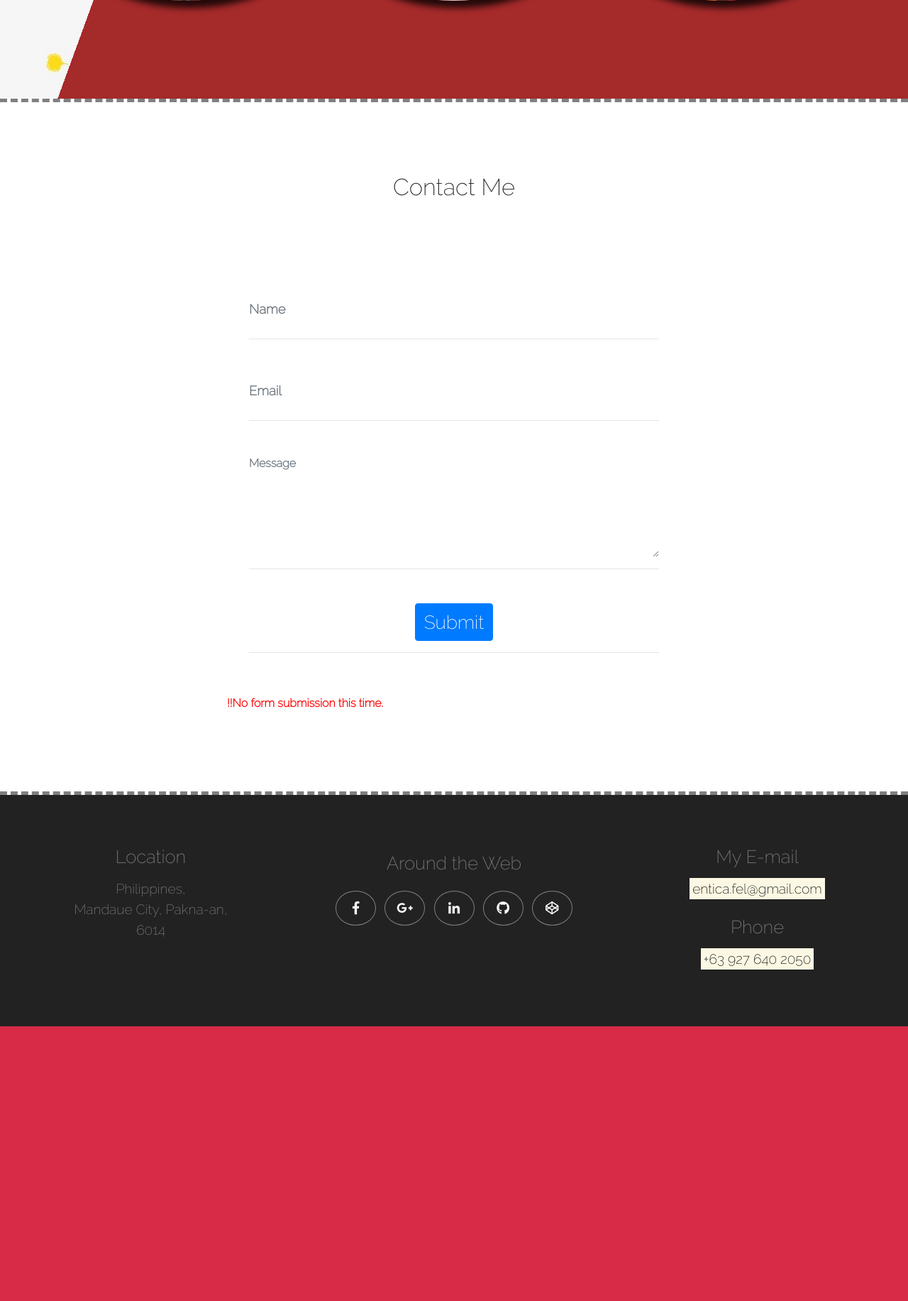
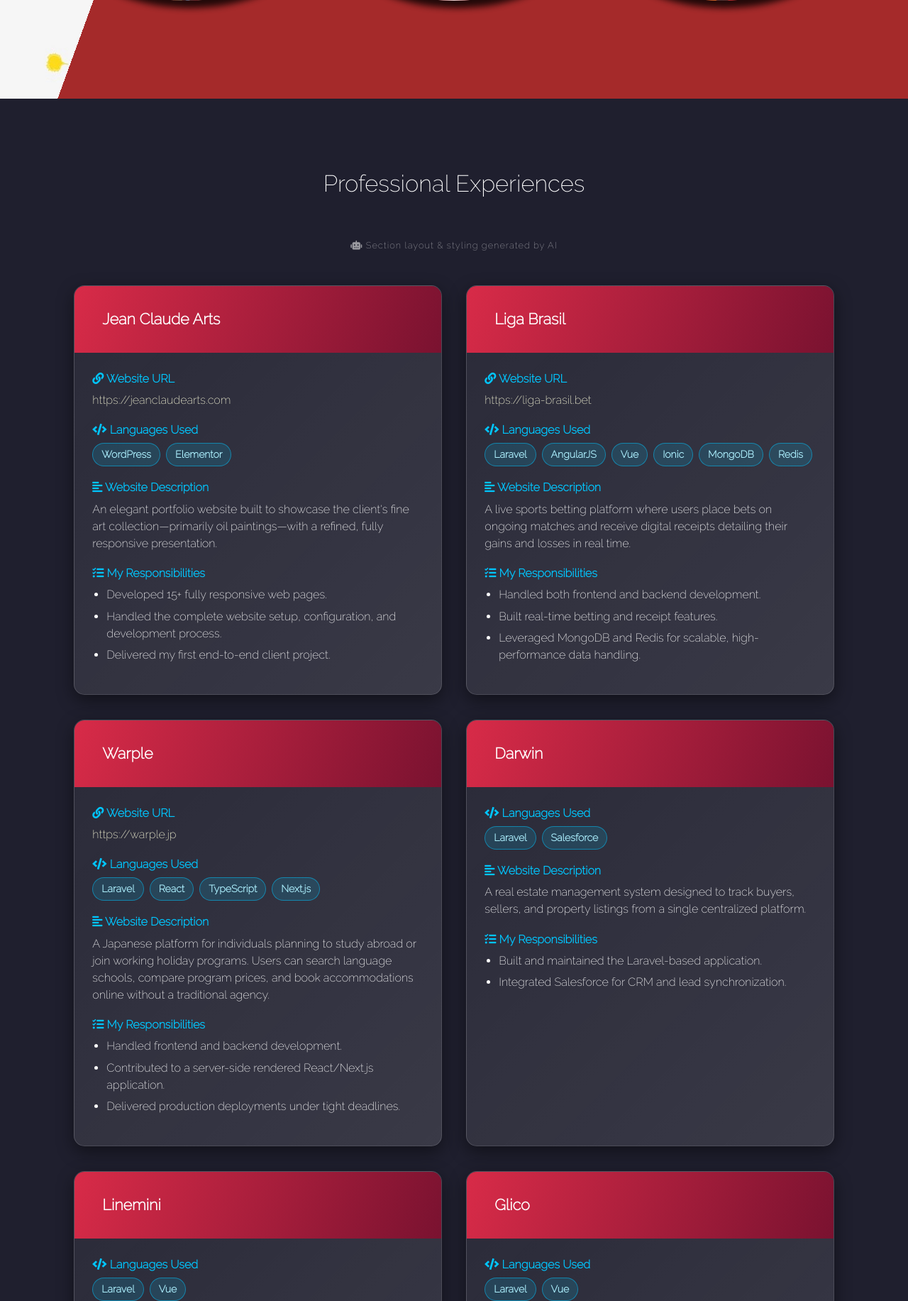
Before and after one commit to FelxGit/portfolio, a PHP site: page / in a window 1280 px wide. Shown: the part 3047-4880 px from the top of the page at 71% size. Before the commit the page ends 4493 px from the top, so only its background shows below. Run offline with PHP 8.4, Linux system fonts and the light colour scheme.

Commit message:
update experience

```diff
--- a/CSS/style.css
+++ b/CSS/style.css
@@ -700,3 +700,136 @@ footer #accounts .fab {
 .carousel-inner {
     background: black;
 }
+
+
+/**Experience Section***/
+#experience {
+    height: auto;
+    width: 100%;
+    margin: 0px;
+    padding: 100px 5% 100px 5%;
+    text-align: center;
+    color: white;
+    background-color: #1f1f2e;
+    overflow: hidden;
+}
+
+#experience h1 {
+    margin-bottom: 5%;
+    font-size: calc(20px + 1vw);
+}
+
+.ai-indicator {
+    margin: 0 0 4% 0;
+    font-size: calc(9px + 0.3vw);
+    color: rgba(255,255,255,0.55);
+    letter-spacing: 1px;
+}
+
+.experience-panel {
+    display: flex;
+    flex-wrap: wrap;
+    justify-content: center;
+    gap: 3%;
+}
+
+.experience-card {
+    width: 45%;
+    min-width: 300px;
+    margin-bottom: 3%;
+    text-align: left;
+    background: linear-gradient(135deg, rgba(255,255,255,0.05), rgba(255,255,255,0.12));
+    border: 1px solid rgba(255,255,255,0.15);
+    border-radius: 15px;
+    box-shadow: 0 8px 25px rgba(0,0,0,0.45);
+    overflow: hidden;
+    transition: transform 0.4s ease, box-shadow 0.4s ease;
+}
+
+.experience-card:hover {
+    transform: translateY(-8px);
+    box-shadow: 0 14px 35px rgba(0,198,255,0.35);
+}
+
+.experience-card-header {
+    display: flex;
+    justify-content: space-between;
+    align-items: center;
+    flex-wrap: wrap;
+    gap: 10px;
+    padding: 20px 25px;
+    background: linear-gradient(110deg, #D82B48, #7a1230);
+}
+
+.experience-card-header .serve-header {
+    margin: 0;
+    color: white;
+    font-size: calc(14px + 0.6vw);
+}
+
+.experience-period {
+    font-size: calc(10px + 0.4vw);
+    color: #ffe;
+    opacity: 0.85;
+}
+
+.experience-card-body {
+    padding: 25px;
+}
+
+.experience-field {
+    margin-bottom: 18px;
+}
+
+.experience-label {
+    display: block;
+    margin-bottom: 6px;
+    font-weight: bolder;
+    color: #00c6ff;
+    font-size: calc(11px + 0.4vw);
+}
+
+.experience-field a {
+    color: #ffd;
+    word-break: break-all;
+    font-size: calc(11px + 0.4vw);
+}
+
+.experience-field p {
+    margin: 0;
+    font-size: calc(11px + 0.4vw);
+    line-height: 1.5;
+}
+
+.experience-badges {
+    display: flex;
+    flex-wrap: wrap;
+    gap: 8px;
+}
+
+.badge-lang {
+    padding: 5px 12px;
+    border-radius: 999px;
+    background: rgba(0,198,255,0.15);
+    border: 1px solid rgba(0,198,255,0.5);
+    color: #aef1ff;
+    font-size: calc(9px + 0.4vw);
+    font-weight: bold;
+}
+
+.experience-list {
+    margin: 0;
+    padding-left: 20px;
+}
+
+.experience-list li {
+    margin-bottom: 6px;
+    font-size: calc(11px + 0.4vw);
+    line-height: 1.5;
+}
+
+@media screen and (max-width: 1199px){
+    .experience-card {
+        width: 90%;
+    }
+}
--- a/index.html
+++ b/index.html
@@ -53,6 +53,9 @@
               </li>
               <li class="nav-item">
                 <a class="nav-link" href="#portfolio">Portfolio</a>
+              </li>
+              <li class="nav-item">
+                <a class="nav-link" href="#experience">Experience</a>
               </li>
               <li class="nav-item">
                 <a class="nav-link" href="#contact">Contact</a>
@@ -391,6 +394,314 @@
         </div>
       </div>
     </div>
+    <div id="experience">
+      <h1 id="experience-head" data-aos="fade-down" data-aos-duration="3000">Professional Experiences</h1>
+
+      <p class="ai-indicator"><i class="fa fa-robot"></i> Section layout &amp; styling generated by AI</p>
+
+      <div class="experience-panel">
+
+        <!-- EXPERIENCE 1 -->
+        <div class="experience-card" data-aos="fade-up" data-aos-duration="1000">
+          <div class="experience-card-header">
+            <h2 class="serve-header">Jean Claude Arts</h2>
+          </div>
+          <div class="experience-card-body">
+            <div class="experience-field">
+              <span class="experience-label"><i class="fa fa-link"></i> Website URL</span>
+              <a href="https://jeanclaudearts.com" target="_blank">https://jeanclaudearts.com</a>
+            </div>
+            <div class="experience-field">
+              <span class="experience-label"><i class="fa fa-code"></i> Languages Used</span>
+              <div class="experience-badges">
+                <span class="badge-lang">WordPress</span>
+                <span class="badge-lang">Elementor</span>
+              </div>
+            </div>
+            <div class="experience-field">
+              <span class="experience-label"><i class="fa fa-align-left"></i> Website Description</span>
+              <p>An elegant portfolio website built to showcase the client's fine art collection—primarily oil paintings—with a refined, fully responsive presentation.</p>
+            </div>
+            <div class="experience-field">
+              <span class="experience-label"><i class="fa fa-tasks"></i> My Responsibilities</span>
+              <ul class="experience-list">
+                <li>Developed 15+ fully responsive web pages.</li>
+                <li>Handled the complete website setup, configuration, and development process.</li>
+                <li>Delivered my first end-to-end client project.</li>
+              </ul>
+            </div>
+          </div>
+        </div>
+
+        <!-- EXPERIENCE 2 -->
+        <div class="experience-card" data-aos="fade-up" data-aos-duration="1000" data-aos-delay="100">
+          <div class="experience-card-header">
+            <h2 class="serve-header">Liga Brasil</h2>
+          </div>
+          <div class="experience-card-body">
+            <div class="experience-field">
+              <span class="experience-label"><i class="fa fa-link"></i> Website URL</span>
+              <a href="https://liga-brasil.bet" target="_blank">https://liga-brasil.bet</a>
+            </div>
+            <div class="experience-field">
+              <span class="experience-label"><i class="fa fa-code"></i> Languages Used</span>
+              <div class="experience-badges">
+                <span class="badge-lang">Laravel</span>
+                <span class="badge-lang">AngularJS</span>
+                <span class="badge-lang">Vue</span>
+                <span class="badge-lang">Ionic</span>
+                <span class="badge-lang">MongoDB</span>
+                <span class="badge-lang">Redis</span>
+              </div>
+            </div>
+            <div class="experience-field">
+              <span class="experience-label"><i class="fa fa-align-left"></i> Website Description</span>
+              <p>A live sports betting platform where users place bets on ongoing matches and receive digital receipts detailing their gains and losses in real time.</p>
+            </div>
+            <div class="experience-field">
+              <span class="experience-label"><i class="fa fa-tasks"></i> My Responsibilities</span>
+              <ul class="experience-list">
+                <li>Handled both frontend and backend development.</li>
+                <li>Built real-time betting and receipt features.</li>
+                <li>Leveraged MongoDB and Redis for scalable, high-performance data handling.</li>
+              </ul>
+            </div>
+          </div>
+        </div>
+
+        <!-- EXPERIENCE 3 -->
+        <div class="experience-card" data-aos="fade-up" data-aos-duration="1000" data-aos-delay="100">
+          <div class="experience-card-header">
+            <h2 class="serve-header">Warple</h2>
+          </div>
+          <div class="experience-card-body">
+            <div class="experience-field">
+              <span class="experience-label"><i class="fa fa-link"></i> Website URL</span>
+              <a href="https://warple.jp" target="_blank">https://warple.jp</a>
+            </div>
+            <div class="experience-field">
+              <span class="experience-label"><i class="fa fa-code"></i> Languages Used</span>
+              <div class="experience-badges">
+                <span class="badge-lang">Laravel</span>
+                <span class="badge-lang">React</span>
+                <span class="badge-lang">TypeScript</span>
+                <span class="badge-lang">Next.js</span>
+              </div>
+            </div>
+            <div class="experience-field">
+              <span class="experience-label"><i class="fa fa-align-left"></i> Website Description</span>
+              <p>A Japanese platform for individuals planning to study abroad or join working holiday programs. Users can search language schools, compare program prices, and book accommodations online without a traditional agency.</p>
+            </div>
+            <div class="experience-field">
+              <span class="experience-label"><i class="fa fa-tasks"></i> My Responsibilities</span>
+              <ul class="experience-list">
+                <li>Handled frontend and backend development.</li>
+                <li>Contributed to a server-side rendered React/Next.js application.</li>
+                <li>Delivered production deployments under tight deadlines.</li>
+              </ul>
+            </div>
+          </div>
+        </div>
+
+        <!-- EXPERIENCE 4 -->
+        <div class="experience-card" data-aos="fade-up" data-aos-duration="1000" data-aos-delay="100">
+          <div class="experience-card-header">
+            <h2 class="serve-header">Darwin</h2>
+          </div>
+          <div class="experience-card-body">
+            <div class="experience-field">
+              <span class="experience-label"><i class="fa fa-code"></i> Languages Used</span>
+              <div class="experience-badges">
+                <span class="badge-lang">Laravel</span>
+                <span class="badge-lang">Salesforce</span>
+              </div>
+            </div>
+            <div class="experience-field">
+              <span class="experience-label"><i class="fa fa-align-left"></i> Website Description</span>
+              <p>A real estate management system designed to track buyers, sellers, and property listings from a single centralized platform.</p>
+            </div>
+            <div class="experience-field">
+              <span class="experience-label"><i class="fa fa-tasks"></i> My Responsibilities</span>
+              <ul class="experience-list">
+                <li>Built and maintained the Laravel-based application.</li>
+                <li>Integrated Salesforce for CRM and lead synchronization.</li>
+              </ul>
+            </div>
+          </div>
+        </div>
+
+        <!-- EXPERIENCE 5 -->
+        <div class="experience-card" data-aos="fade-up" data-aos-duration="1000" data-aos-delay="100">
+          <div class="experience-card-header">
+            <h2 class="serve-header">Linemini</h2>
+          </div>
+          <div class="experience-card-body">
+            <div class="experience-field">
+              <span class="experience-label"><i class="fa fa-code"></i> Languages Used</span>
+              <div class="experience-badges">
+                <span class="badge-lang">Laravel</span>
+                <span class="badge-lang">Vue</span>
+              </div>
+            </div>
+            <div class="experience-field">
+              <span class="experience-label"><i class="fa fa-align-left"></i> Website Description</span>
+              <p>A management application supporting Glico's LINE mini app operations and underlying backend workflows.</p>
+            </div>
+            <div class="experience-field">
+              <span class="experience-label"><i class="fa fa-tasks"></i> My Responsibilities</span>
+              <ul class="experience-list">
+                <li>Developed Laravel &amp; Vue features for app management.</li>
+                <li>Maintained backend services and administrative tooling.</li>
+              </ul>
+            </div>
+          </div>
+        </div>
+
+        <!-- EXPERIENCE 6 -->
+        <div class="experience-card" data-aos="fade-up" data-aos-duration="1000" data-aos-delay="100">
+          <div class="experience-card-header">
+            <h2 class="serve-header">Glico</h2>
+          </div>
+          <div class="experience-card-body">
+            <div class="experience-field">
+              <span class="experience-label"><i class="fa fa-code"></i> Languages Used</span>
+              <div class="experience-badges">
+                <span class="badge-lang">Laravel</span>
+                <span class="badge-lang">Vue</span>
+              </div>
+            </div>
+            <div class="experience-field">
+              <span class="experience-label"><i class="fa fa-align-left"></i> Website Description</span>
+              <p>A SaaS e-commerce platform residing within the LINE app, offering coupons, flyers, loyalty points, and product purchases.</p>
+            </div>
+            <div class="experience-field">
+              <span class="experience-label"><i class="fa fa-tasks"></i> My Responsibilities</span>
+              <ul class="experience-list">
+                <li>Developed the Laravel &amp; Vue application.</li>
+                <li>Implemented product registration, QR scanning, purchases, and questionnaires.</li>
+              </ul>
+            </div>
+          </div>
+        </div>
+
+        <!-- EXPERIENCE 7 -->
+        <div class="experience-card" data-aos="fade-up" data-aos-duration="1000" data-aos-delay="100">
+          <div class="experience-card-header">
+            <h2 class="serve-header">ST-System</h2>
+          </div>
+          <div class="experience-card-body">
+            <div class="experience-field">
+              <span class="experience-label"><i class="fa fa-code"></i> Languages Used</span>
+              <div class="experience-badges">
+                <span class="badge-lang">Laravel</span>
+              </div>
+            </div>
+            <div class="experience-field">
+              <span class="experience-label"><i class="fa fa-align-left"></i> Website Description</span>
+              <p>An LCIC scheduling and student buddy system for coordinating and scheduling multiple students efficiently.</p>
+            </div>
+            <div class="experience-field">
+              <span class="experience-label"><i class="fa fa-tasks"></i> My Responsibilities</span>
+              <ul class="experience-list">
+                <li>Built the Laravel-based scheduling system.</li>
+                <li>Designed and implemented the backend REST API architecture.</li>
+              </ul>
+            </div>
+          </div>
+        </div>
+
+        <!-- EXPERIENCE 8 -->
+        <div class="experience-card" data-aos="fade-up" data-aos-duration="1000" data-aos-delay="100">
+          <div class="experience-card-header">
+            <h2 class="serve-header">S2 / Terrada</h2>
+          </div>
+          <div class="experience-card-body">
+            <div class="experience-field">
+              <span class="experience-label"><i class="fa fa-link"></i> Website URL</span>
+              <a href="https://www.terrada.co.jp" target="_blank">https://www.terrada.co.jp</a>
+            </div>
+            <div class="experience-field">
+              <span class="experience-label"><i class="fa fa-code"></i> Languages Used</span>
+              <div class="experience-badges">
+                <span class="badge-lang">Laravel</span>
+                <span class="badge-lang">Express</span>
+                <span class="badge-lang">AWS</span>
+              </div>
+            </div>
+            <div class="experience-field">
+              <span class="experience-label"><i class="fa fa-align-left"></i> Website Description</span>
+              <p>An enterprise platform for Terrada integrating a range of cloud services to support large-scale operations.</p>
+            </div>
+            <div class="experience-field">
+              <span class="experience-label"><i class="fa fa-tasks"></i> My Responsibilities</span>
+              <ul class="experience-list">
+                <li>Developed backend services with Laravel and Express.</li>
+                <li>Integrated Amazon S3, CloudFront, DynamoDB, Amazon Pay, and Kibana/OpenSearch.</li>
+                <li>Implemented APIs, resolved production issues, wrote unit tests, and optimized database performance via stored procedures, views, and functions.</li>
+              </ul>
+            </div>
+          </div>
+        </div>
+
+        <!-- EXPERIENCE 9 -->
+        <div class="experience-card" data-aos="fade-up" data-aos-duration="1000" data-aos-delay="100">
+          <div class="experience-card-header">
+            <h2 class="serve-header">ChronoKnowledge</h2>
+          </div>
+          <div class="experience-card-body">
+            <div class="experience-field">
+              <span class="experience-label"><i class="fa fa-code"></i> Languages Used</span>
+              <div class="experience-badges">
+                <span class="badge-lang">Laravel</span>
+                <span class="badge-lang">Vue</span>
+                <span class="badge-lang">Docker</span>
+              </div>
+            </div>
+            <div class="experience-field">
+              <span class="experience-label"><i class="fa fa-align-left"></i> Website Description</span>
+              <p>A full-stack knowledge and community application I built from scratch before ChatGPT and LLMs became mainstream. It was later adopted internally to train developers after me.</p>
+            </div>
+            <div class="experience-field">
+              <span class="experience-label"><i class="fa fa-tasks"></i> My Responsibilities</span>
+              <ul class="experience-list">
+                <li>Built the entire application end-to-end.</li>
+                <li>Containerized the app with Docker for consistent deployment.</li>
+                <li>Established it as an internal training resource for incoming developers.</li>
+              </ul>
+            </div>
+          </div>
+        </div>
+
+        <!-- EXPERIENCE 10 -->
+        <div class="experience-card" data-aos="fade-up" data-aos-duration="1000" data-aos-delay="100">
+          <div class="experience-card-header">
+            <h2 class="serve-header">Serpstat</h2>
+          </div>
+          <div class="experience-card-body">
+            <div class="experience-field">
+              <span class="experience-label"><i class="fa fa-code"></i> Languages Used</span>
+              <div class="experience-badges">
+                <span class="badge-lang">Core PHP</span>
+                <span class="badge-lang">WordPress</span>
+              </div>
+            </div>
+            <div class="experience-field">
+              <span class="experience-label"><i class="fa fa-align-left"></i> Website Description</span>
+              <p>An SEO analytics platform providing keyword research, rank tracking, and competitive analysis.</p>
+            </div>
+            <div class="experience-field">
+              <span class="experience-label"><i class="fa fa-tasks"></i> My Responsibilities</span>
+              <ul class="experience-list">
+                <li>Developed and maintained platform features.</li>
+                <li>Worked across Core PHP and WordPress components.</li>
+              </ul>
+            </div>
+          </div>
+        </div>
+
+      </div>
+    </div>
+
     <div id="contact">
       <h1 data-aos="fade-down" data-aos-duration="3000">Contact Me</h1>
       <form id="contactform" href="#error" name="contactform" method="post" action="mail/contact_me.php">
```
